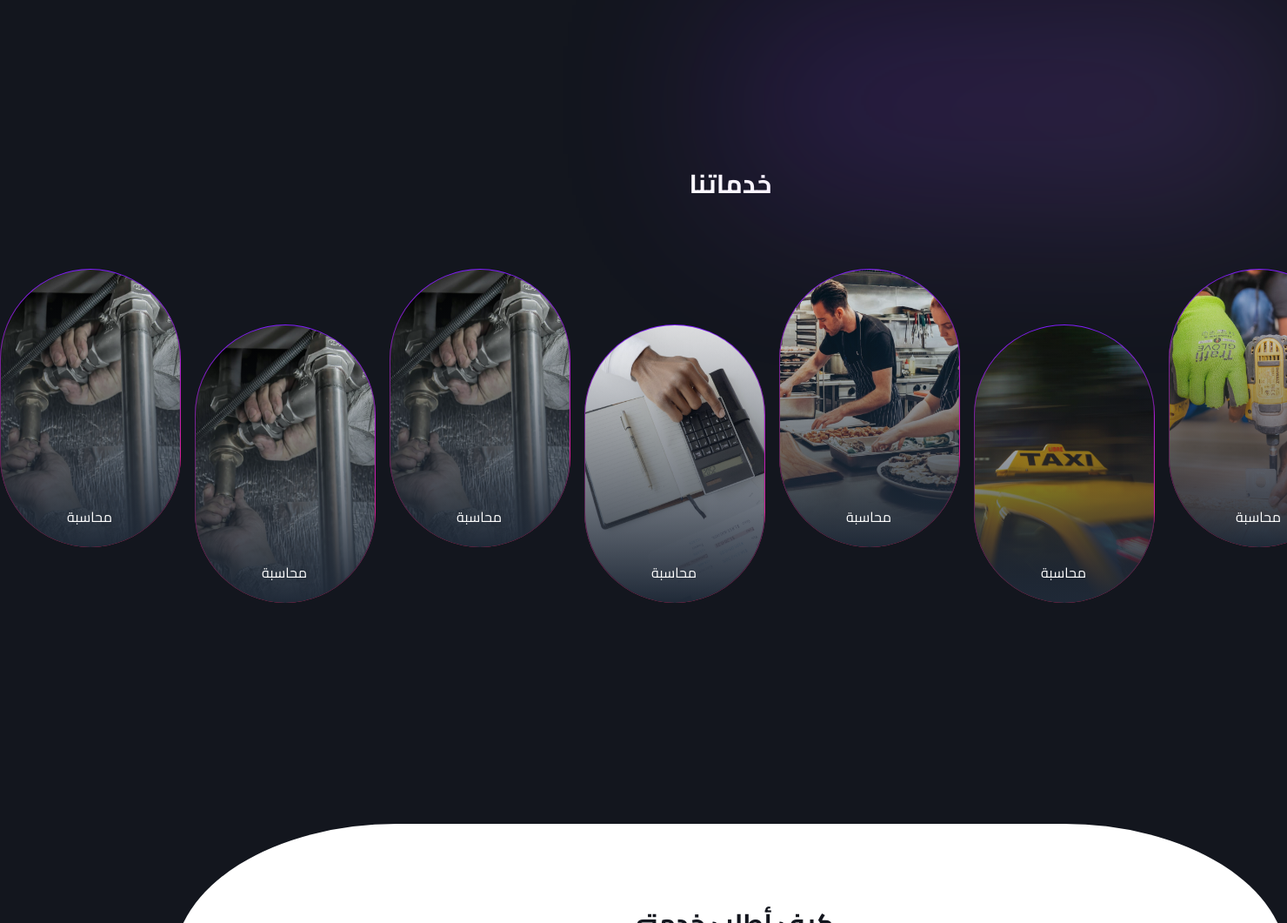
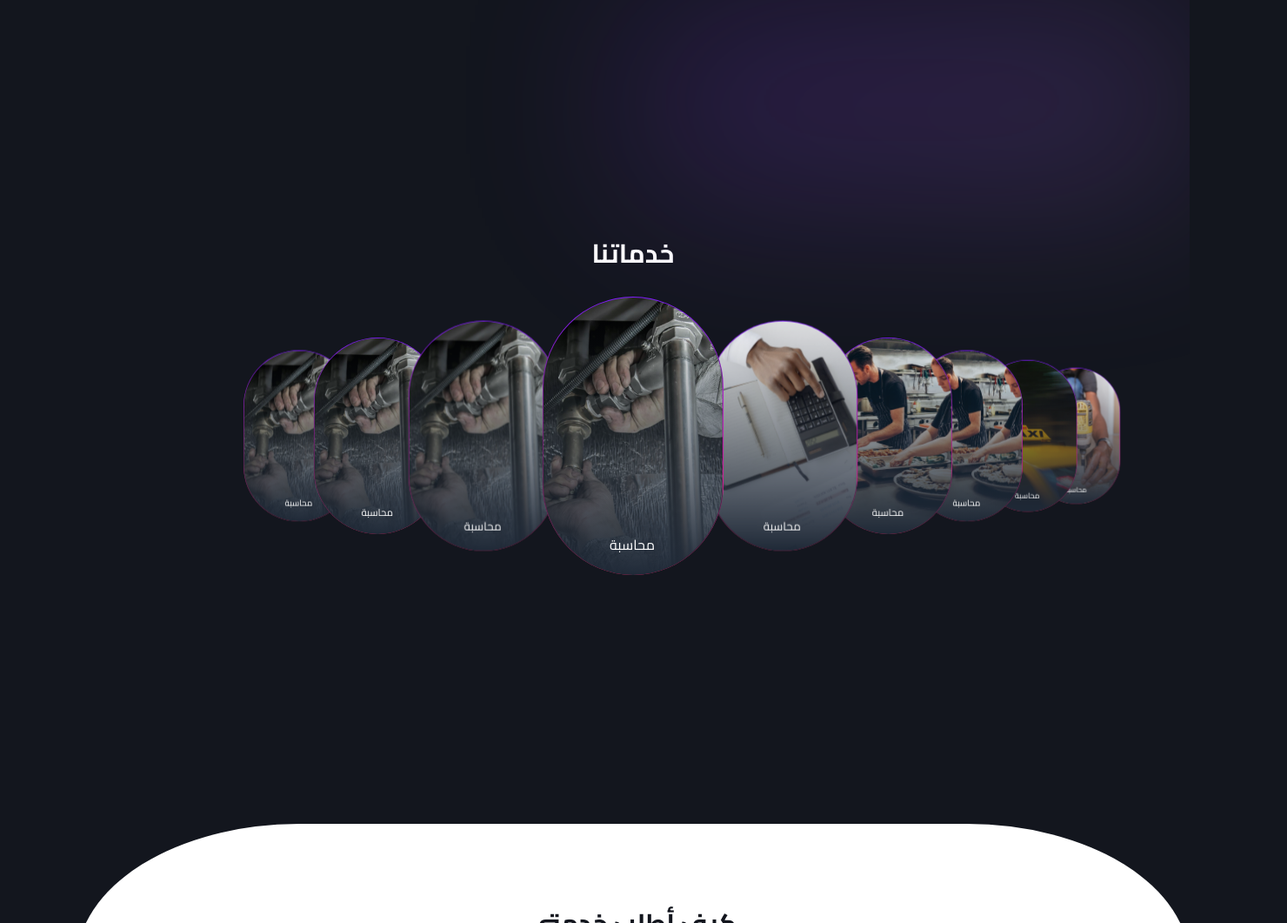
Before and after one commit to snacomds/evento, a website with bundled scripts: page src/index.html in a window 1280 px wide. Shown: the part 772-1833 px from the top of the page at 87% size, 1480 px wide, since content can reach past the window. Built offline with nearby package versions, Linux system fonts and the light colour scheme.

Commit message:
fix services swiper

```diff
--- a/src/assets/index.js
+++ b/src/assets/index.js
@@ -6,13 +6,19 @@ const servicesSwiper = new Swiper('.services-swiper', {
     grabCursor: true,
     centeredSlides: true,
     loop: true,
+    speed: 500,
     slidesPerView: 'auto',
     coverflowEffect: {
       rotate: 0,
-      stretch: 0,
-      depth: 0,
-      modifier: 2.5,
-    },
+      depth: 500,
+      modifier: 0.5,
+      slideShadows: false,
+  },
+  autoplay: {
+    delay: 3000,
+    pauseOnMouseEnter: true,
+    disableOnInteraction: 0
+},
     pagination: {
       el: '.swiper-pagination',
       clickable: true,
@@ -24,9 +30,9 @@ const servicesSwiper = new Swiper('.services-swiper', {
   });
 
 
-  setInterval(()=>{
-    servicesSwiper.slideNext();
-  },10000);
+  // setInterval(()=>{
+  //   servicesSwiper.slideNext();
+  // },10000);
 
 
   const customersSwiper = new Swiper('.customers-swiper', {
--- a/src/assets/input.css
+++ b/src/assets/input.css
@@ -18,7 +18,7 @@ body{
 }
 
 
-.swiper-slide-shadow-left,
+/* .swiper-slide-shadow-left,
 .swiper-slide-shadow-right {
   display: none;
-}
+} */
--- a/src/index.html
+++ b/src/index.html
@@ -78,12 +78,12 @@
         <h2 class="container mx-auto text-center font-bold text-3xl mb-8">خدماتنا</h2>
 
 
-        <div class="services-swiper relative h-[30rem]">
+        <div class="services-swiper container mx-auto relative">
             <!-- Additional required wrapper -->
-            <div class="swiper-wrapper gap-4 items-center">
+            <div class="swiper-wrapper">
                 <!-- Slides -->
                 <div
-                    class="swiper-slide !mt-16 relative bg-gradient-to-t from-[#FF1C60] to-[#7F1CFC] bg-cover p-[1px] !w-52 !h-[20rem] rounded-full overflow-hidden">
+                    class="swiper-slide relative bg-gradient-to-t from-[#FF1C60] to-[#7F1CFC] bg-cover p-[1px] !w-52 !h-[20rem] rounded-full overflow-hidden">
                     <div
                         class="absolute w-full h-full bg-gradient-to-t from-gray-800 to-transparent bg-cover flex justify-center items-end pb-6">
                         <p>محاسبة</p>
@@ -94,7 +94,7 @@
                 </div>
 
                 <div
-                    class="swiper-slide !mb-16 relative bg-gradient-to-t from-[#FF1C60] to-[#7F1CFC] bg-cover p-[1px] !w-52 !h-[20rem] rounded-full overflow-hidden">
+                    class="swiper-slide  relative bg-gradient-to-t from-[#FF1C60] to-[#7F1CFC] bg-cover p-[1px] !w-52 !h-[20rem] rounded-full overflow-hidden">
                     <div
                         class="absolute w-full h-full bg-gradient-to-t from-gray-800 to-transparent bg-cover flex justify-center items-end pb-6">
                         <p>محاسبة</p>
@@ -105,7 +105,7 @@
                 </div>
 
                 <div
-                class="swiper-slide relative !mt-16 bg-gradient-to-t from-[#FF1C60] to-[#7F1CFC] bg-cover p-[1px] !w-52 !h-[20rem] rounded-full overflow-hidden">
+                class="swiper-slide relative  bg-gradient-to-t from-[#FF1C60] to-[#7F1CFC] bg-cover p-[1px] !w-52 !h-[20rem] rounded-full overflow-hidden">
                 <div
                     class="absolute w-full h-full bg-gradient-to-t from-gray-800 to-transparent bg-cover flex justify-center items-end pb-6">
                     <p>محاسبة</p>
@@ -115,8 +115,9 @@
 
             </div>
 
+
             <div
-            class="swiper-slide relative !mb-16 bg-gradient-to-t from-[#FF1C60] to-[#7F1CFC] bg-cover p-[1px] !w-52 !h-[20rem] rounded-full overflow-hidden">
+            class="swiper-slide relative bg-gradient-to-t from-[#FF1C60] to-[#7F1CFC] bg-cover p-[1px] !w-52 !h-[20rem] rounded-full overflow-hidden">
             <div
                 class="absolute w-full h-full bg-gradient-to-t from-gray-800 to-transparent bg-cover flex justify-center items-end pb-6">
                 <p>محاسبة</p>
@@ -127,7 +128,7 @@
         </div>
 
         <div
-        class="swiper-slide relative !mt-16 bg-gradient-to-t from-[#FF1C60] to-[#7F1CFC] bg-cover p-[1px] !w-52 !h-[20rem] rounded-full overflow-hidden">
+        class="swiper-slide relative bg-gradient-to-t from-[#FF1C60] to-[#7F1CFC] bg-cover p-[1px] !w-52 !h-[20rem] rounded-full overflow-hidden">
         <div
             class="absolute w-full h-full bg-gradient-to-t from-gray-800 to-transparent bg-cover flex justify-center items-end pb-6">
             <p>محاسبة</p>
@@ -138,7 +139,7 @@
     </div>
 
                 <div
-                    class="swiper-slide relative !mb-16 bg-gradient-to-t from-[#FF1C60] to-[#7F1CFC] bg-cover p-[1px] !w-52 !h-[20rem] rounded-full overflow-hidden">
+                    class="swiper-slide relative  bg-gradient-to-t from-[#FF1C60] to-[#7F1CFC] bg-cover p-[1px] !w-52 !h-[20rem] rounded-full overflow-hidden">
                     <div
                         class="absolute w-full h-full bg-gradient-to-t from-gray-800 to-transparent bg-cover flex justify-center items-end pb-6">
                         <p>محاسبة</p>
@@ -149,7 +150,7 @@
                 </div>
 
                 <div
-                    class="swiper-slide relative !mt-16 bg-gradient-to-t from-[#FF1C60] to-[#7F1CFC] bg-cover p-[1px] !w-52 !h-[20rem] rounded-full overflow-hidden">
+                    class="swiper-slide relative bg-gradient-to-t from-[#FF1C60] to-[#7F1CFC] bg-cover p-[1px] !w-52 !h-[20rem] rounded-full overflow-hidden">
                     <div
                         class="absolute w-full h-full bg-gradient-to-t from-gray-800 to-transparent bg-cover flex justify-center items-end pb-6">
                         <p>محاسبة</p>
@@ -160,7 +161,7 @@
                 </div>
 
                 <div
-                    class="swiper-slide relative !mb-16 bg-gradient-to-t from-[#FF1C60] to-[#7F1CFC] bg-cover p-[1px] !w-52 !h-[20rem] rounded-full overflow-hidden">
+                    class="swiper-slide relative bg-gradient-to-t from-[#FF1C60] to-[#7F1CFC] bg-cover p-[1px] !w-52 !h-[20rem] rounded-full overflow-hidden">
                     <div
                         class="absolute w-full h-full bg-gradient-to-t from-gray-800 to-transparent bg-cover flex justify-center items-end pb-6">
                         <p>محاسبة</p>
@@ -170,7 +171,16 @@
 
                 </div>
 
+                <div
+                class="swiper-slide relative bg-gradient-to-t from-[#FF1C60] to-[#7F1CFC] bg-cover p-[1px] !w-52 !h-[20rem] rounded-full overflow-hidden">
+                <div
+                    class="absolute w-full h-full bg-gradient-to-t from-gray-800 to-transparent bg-cover flex justify-center items-end pb-6">
+                    <p>محاسبة</p>
+                </div>
+                <div class="w-full h-full rounded-full overflow-hidden"><img class="h-full w-full"
+                        src="/assets/photos/services(5).png" alt=""></div>
 
+            </div>
 
 
 
```
